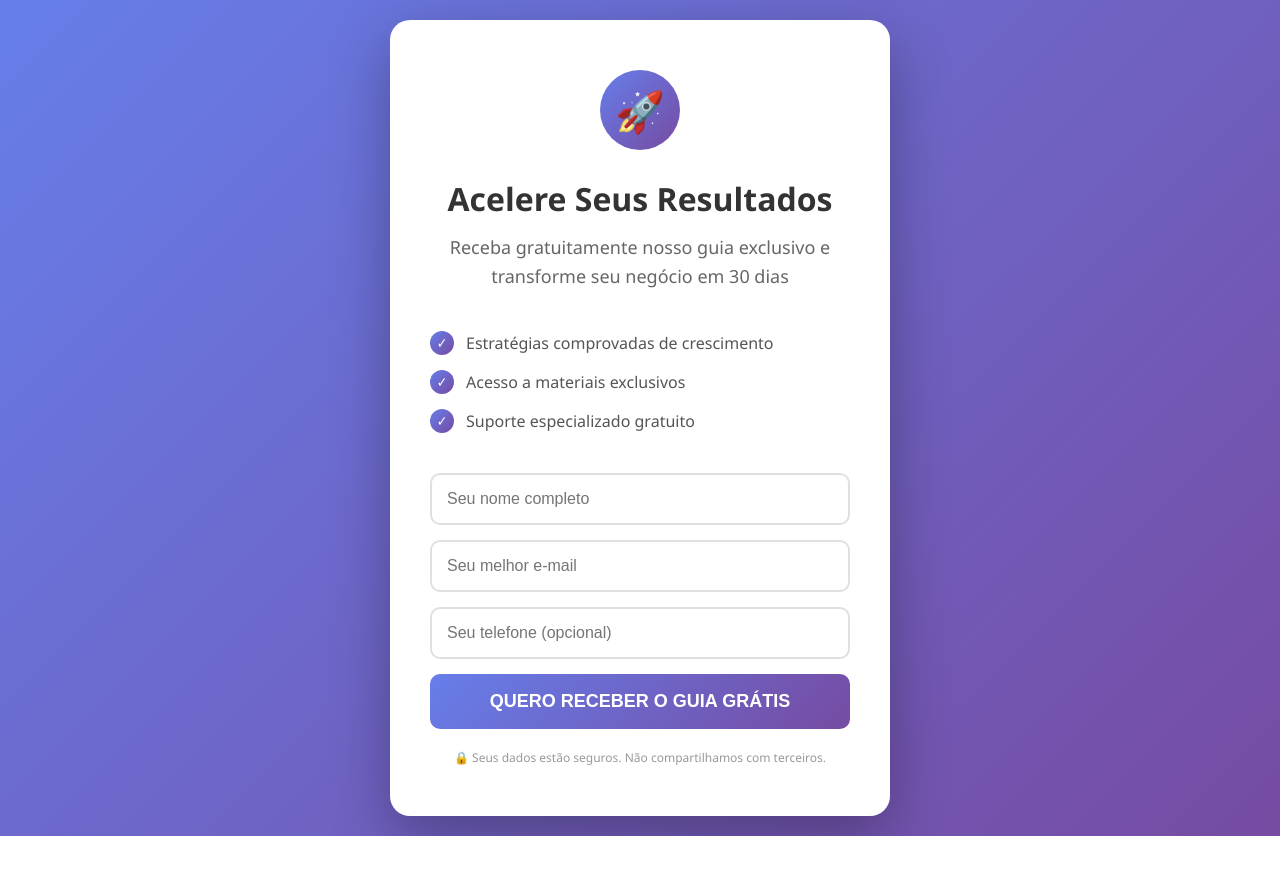
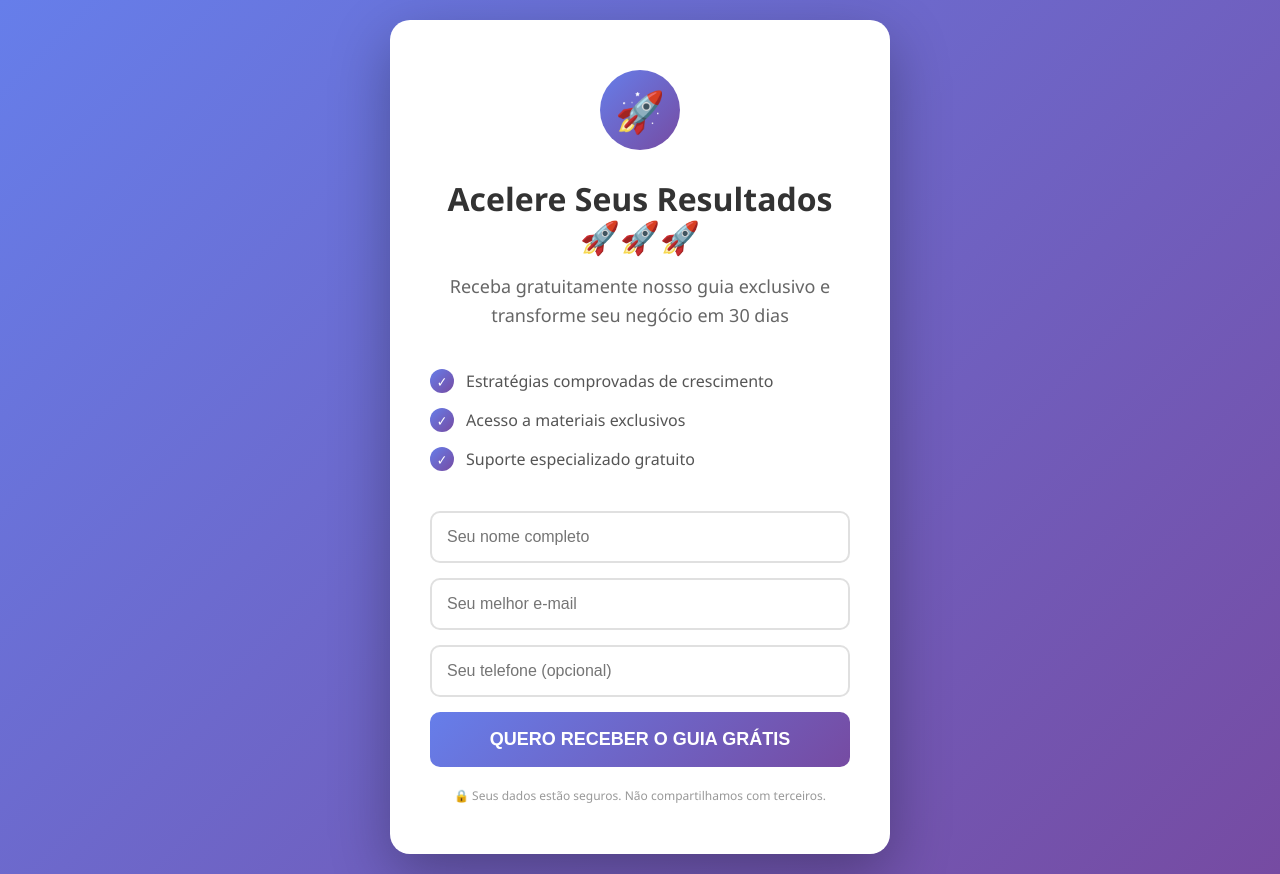
Before and after one commit to heliocarbex/helio.github.io, a plain HTML site: page index.html in a window 1280 px wide. Before the commit the page ends 836 px from the top, so only its background shows below. Drawn offline with Linux system fonts and the light colour scheme.

Commit message:
Add emojis to the main heading

```diff
--- a/index.html
+++ b/index.html
@@ -178,7 +178,7 @@
 <body>
     <div class="container">
         <div class="logo">🚀</div>
-        <h1>Acelere Seus Resultados</h1>
+        <h1>Acelere Seus Resultados 🚀🚀🚀</h1>
         <p class="subtitle">Receba gratuitamente nosso guia exclusivo e transforme seu negócio em 30 dias</p>
 
         <div class="benefits">
```
